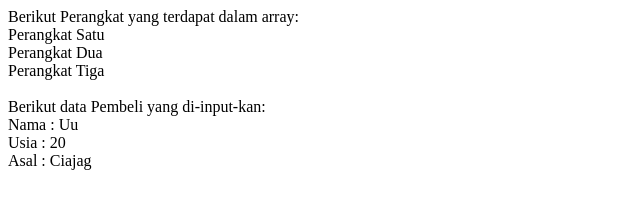
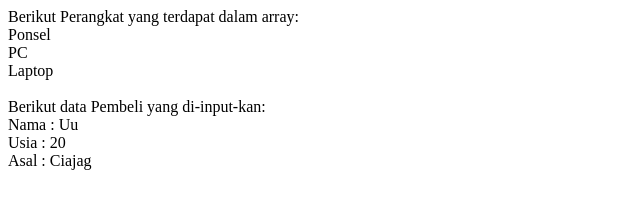
Before and after one commit to salman-yulio/praktikum-website, a plain HTML site: page praktikum6-3.html in a window 1280 px wide. Shown: the whole page, without its empty margins (0-640 px from the left). Drawn offline with Linux system fonts and the light colour scheme.

Commit message:
Update praktikum6-3.html

```diff
--- a/praktikum6-3.html
+++ b/praktikum6-3.html
@@ -6,7 +6,7 @@
 </head>
 <body>
     <script language="JavaScript">
-        let alatIT = ["Perangkat Satu", "Perangkat Dua", "Perangkat Tiga"];
+        let alatIT = ["Ponsel", "PC", "Laptop"];
 
         document.writeln("Berikut Perangkat yang terdapat dalam array: </br>");
         document.writeln(alatIT[0] + "</br>" + alatIT[1] + "</br>" + alatIT[2] + "</br>");
```
